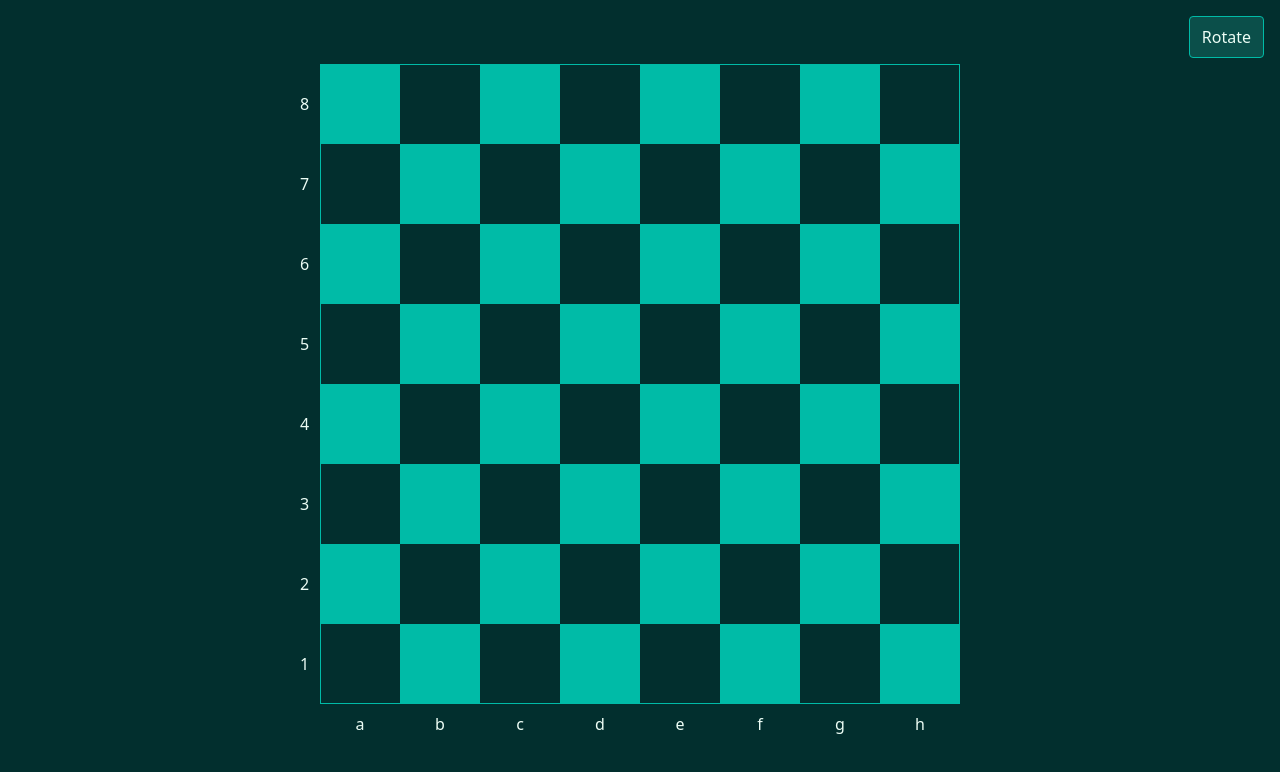
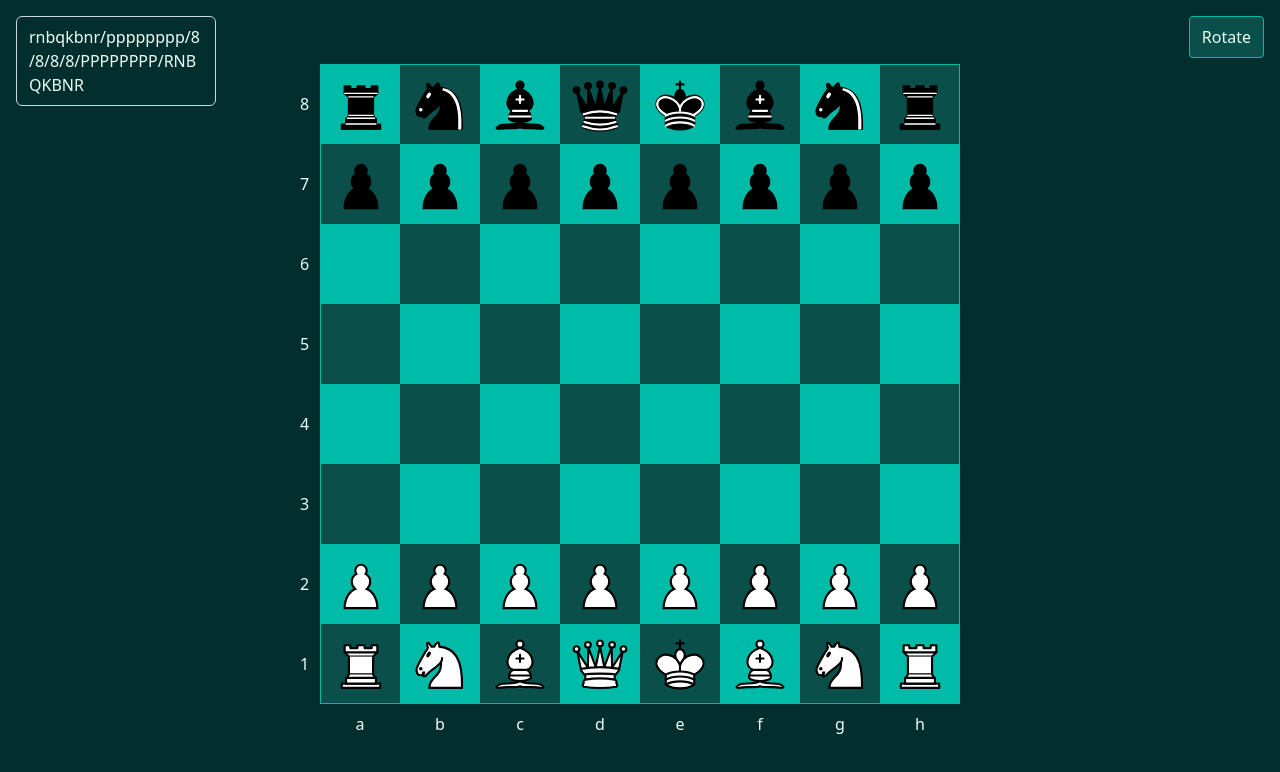
Before and after one commit to sviatoslav-hr/open-chess, a SvelteKit app: page / in a window 1280 px wide. Shown: the top 772 px of the page. Built offline with nearby package versions, Linux system fonts and the light colour scheme.

Commit message:
feat: add FEN input and bind it to the board

```diff
--- /dev/null
+++ b/src/lib/chess/fen.ts
@@ -0,0 +1,47 @@
+import type { PieceId, PieceColor } from '../../routes/types';
+
+const VALID_PIECES = ['p', 'n', 'b', 'r', 'q', 'k'];
+
+export function validateFen(fen: string): boolean {
+	if (!fen) return false;
+
+	// Split FEN into its components (we only care about piece placement for now)
+	const [piecePlacement] = fen.split(' ');
+	if (!piecePlacement) return false;
+
+	const rows = piecePlacement.split('/');
+	if (rows.length !== 8) return false;
+
+	for (const row of rows) {
+		let sum = 0;
+		for (const char of row) {
+			if (!isNaN(Number(char))) {
+				sum += Number(char);
+			} else {
+				if (!VALID_PIECES.includes(char.toLowerCase())) {
+					return false;
+				}
+				sum += 1;
+			}
+		}
+		if (sum !== 8) return false;
+	}
+
+	return true;
+}
+
+export function fenToPieceId(char: string): PieceId {
+	const mapping: Record<string, PieceId> = {
+		p: 'p',
+		n: 'N',
+		b: 'B',
+		r: 'R',
+		q: 'Q',
+		k: 'K'
+	};
+	return mapping[char.toLowerCase()];
+}
+
+export function getColorFromFenChar(char: string): PieceColor {
+	return char === char.toUpperCase() ? 'white' : 'black';
+}
--- a/src/routes/+page.svelte
+++ b/src/routes/+page.svelte
@@ -1,12 +1,23 @@
 <script lang="ts">
 	import Board from './components/Board.svelte';
 	import Button from './components/Button.svelte';
+	import FenInput from './components/FenInput.svelte';
 
 	let boardRotated = $state(false);
+	let currentFen = $state('rnbqkbnr/pppppppp/8/8/8/8/PPPPPPPP/RNBQKBNR');
+
+	function onFenChange(fen: string) {
+		currentFen = fen;
+	}
 </script>
 
 <main class="flex grow flex-col items-center justify-center">
-	<Board {boardRotated} />
+	<div class="fixed top-4 left-4">
+		<FenInput class="w-96" onChange={onFenChange} />
+	</div>
+
+	<Board fen={currentFen} {boardRotated} />
+
 	<div class="fixed top-4 right-4 flex justify-center gap-2">
 		<Button onClick={() => (boardRotated = !boardRotated)}>Rotate</Button>
 	</div>
--- a/src/routes/components/Board.svelte
+++ b/src/routes/components/Board.svelte
@@ -1,15 +1,42 @@
 <script lang="ts">
 	import { cn } from '../../utils';
+	import { fenToPieceId, getColorFromFenChar } from '$lib/chess/fen';
+	import Piece from './Piece.svelte';
+	import type { PieceId, PieceColor } from '../types';
 
 	interface Props {
 		className?: string;
 		boardRotated?: boolean;
+		fen: string;
 	}
 
-	let { className: classNameInput, boardRotated }: Props = $props();
+	let { className: classNameInput, boardRotated, fen }: Props = $props();
 
 	const rows = [1, 2, 3, 4, 5, 6, 7, 8] as const;
 	const cols = ['a', 'b', 'c', 'd', 'e', 'f', 'g', 'h'] as const;
+
+	let positionMap = $derived.by(() => {
+		const map = new Map<string, { type: PieceId; color: PieceColor }>();
+		const [piecePlacement] = fen.split(' ');
+		const fenRows = piecePlacement.split('/');
+
+		fenRows.reverse().forEach((row, rowIndex) => {
+			let colIndex = 0;
+			for (const char of row) {
+				if (!isNaN(Number(char))) {
+					colIndex += Number(char);
+				} else {
+					const square = `${cols[colIndex]}${rowIndex + 1}`;
+					map.set(square, {
+						type: fenToPieceId(char),
+						color: getColorFromFenChar(char)
+					});
+					colIndex += 1;
+				}
+			}
+		});
+		return map;
+	});
 
 	function isEven(num: number): boolean {
 		return num % 2 === 0;
@@ -30,7 +57,7 @@
 
 	<div class={cn('flex pr-5', boardRotated ? 'flex-col' : 'flex-col-reverse')}>
 		{#each rows as row}
-			<div class={cn('flex', { 'flex-row-reverse': boardRotated })}>
+			<div class={cn('flex bg-teal-900', { 'flex-row-reverse': boardRotated })}>
 				{#each cols as col, colIndex}
 					<div
 						class={cn('flex h-20 w-20 items-center justify-center border-teal-500', {
@@ -40,7 +67,14 @@
 							'border-r': col === (boardRotated ? 'a' : 'h'),
 							'border-l': col === (boardRotated ? 'h' : 'a')
 						})}
-					></div>
+					>
+						{#if positionMap.has(`${col}${row}`)}
+							{@const piece = positionMap.get(`${col}${row}`)}
+							{#if piece}
+								<Piece id={piece.type} color={piece.color} />
+							{/if}
+						{/if}
+					</div>
 				{/each}
 			</div>
 		{/each}
--- /dev/null
+++ b/src/routes/components/FenInput.svelte
@@ -0,0 +1,41 @@
+<script lang="ts">
+	import { validateFen } from '$lib/chess/fen';
+	import { cn, debounce } from '../../utils';
+
+	interface Props {
+		class?: string;
+		onChange?: (fen: string) => void;
+	}
+
+	let { class: className, onChange }: Props = $props();
+	let value = $state('rnbqkbnr/pppppppp/8/8/8/8/PPPPPPPP/RNBQKBNR');
+	let isValid = $state(true);
+
+	const debouncedValidate = debounce((newValue: string) => {
+		if (validateFen(newValue)) {
+			isValid = true;
+			onChange?.(newValue);
+		} else {
+			isValid = false;
+		}
+	}, 300);
+
+	function onInput() {
+		debouncedValidate(value);
+	}
+
+	$effect(() => {
+		return () => debouncedValidate.cancel();
+	});
+</script>
+
+<textarea
+	bind:value
+	oninput={onInput}
+	class={cn(
+		'max-w-[200px] resize-none rounded-md border px-3 py-2 outline-0',
+		isValid ? 'border-gray-300' : 'border-red-500',
+		className
+	)}
+	rows={3}
+></textarea>
--- a/src/routes/components/Piece.svelte
+++ b/src/routes/components/Piece.svelte
@@ -12,7 +12,7 @@
 	let { className: classNameInput, id, color }: Props = $props();
 	let pieceSrc = $derived.by(() => {
 		const colorCode = color === 'white' ? 'W' : 'B';
-		return `${base}/pieces/${colorCode}${id}.svg`;
+		return `${base}/Chess_${colorCode}${id}.svg`;
 	});
 </script>
 
--- a/src/utils.ts
+++ b/src/utils.ts
@@ -1,6 +1,37 @@
-// TODO: Have a more specific name for this file
 import { clsx, type ClassValue } from 'clsx';
 import { twMerge } from 'tailwind-merge';
+
+type DebouncedFunction<T extends (...args: any[]) => any> = {
+	(...args: Parameters<T>): void;
+	cancel: () => void;
+};
+
+export function debounce<T extends (...args: any[]) => any>(
+	fn: T,
+	delay: number
+): DebouncedFunction<T> {
+	let timeoutId: ReturnType<typeof setTimeout> | undefined;
+
+	function debouncedFn(...args: Parameters<T>) {
+		if (timeoutId) {
+			clearTimeout(timeoutId);
+		}
+
+		timeoutId = setTimeout(() => {
+			fn(...args);
+			timeoutId = undefined;
+		}, delay);
+	}
+
+	debouncedFn.cancel = () => {
+		if (timeoutId) {
+			clearTimeout(timeoutId);
+			timeoutId = undefined;
+		}
+	};
+
+	return debouncedFn;
+}
 
 export function cn(...inputs: ClassValue[]) {
 	return twMerge(clsx(inputs));
```
